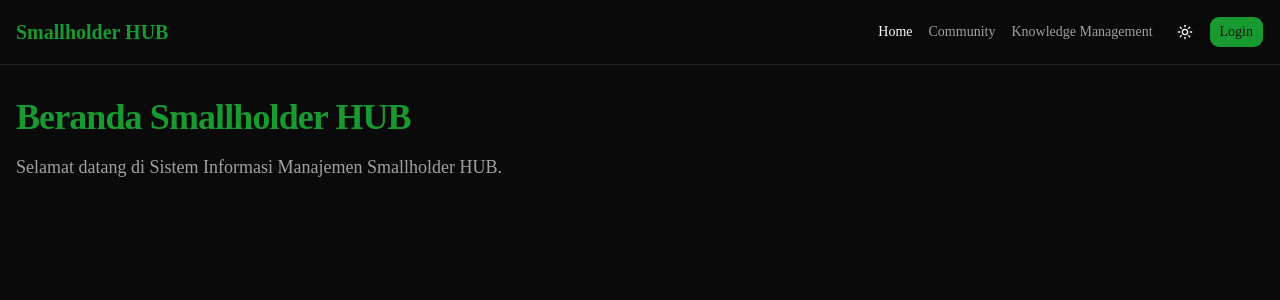
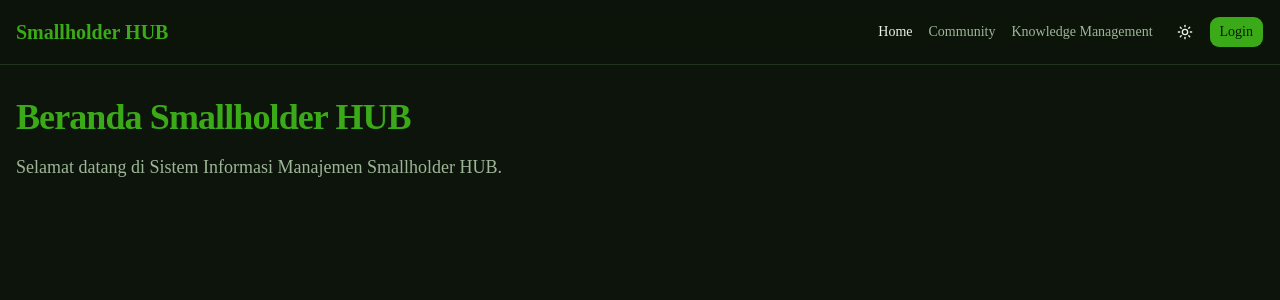
Before and after one commit to WRI-Indonesia/mis-smallholder-hub, a Next.js app: page / in a window 1280 px wide. Shown: the top 300 px of the page. Built offline with nearby package versions, Linux system fonts and the light colour scheme.

Commit message:
style: refine green leaf theme for light and dark modes

```diff
--- a/src/app/globals.css
+++ b/src/app/globals.css
@@ -47,73 +47,75 @@
   --radius-4xl: calc(var(--radius) * 2.6);
 }
 
+/* Light Mode: Leaf Green Nuance */
 :root {
-  --background: oklch(1 0 0);
-  --foreground: oklch(0.145 0 0);
+  --background: oklch(0.99 0.01 140);
+  --foreground: oklch(0.25 0.05 140);
   --card: oklch(1 0 0);
-  --card-foreground: oklch(0.145 0 0);
+  --card-foreground: oklch(0.25 0.05 140);
   --popover: oklch(1 0 0);
-  --popover-foreground: oklch(0.145 0 0);
-  --primary: oklch(0.5 0.15 145);
+  --popover-foreground: oklch(0.25 0.05 140);
+  --primary: oklch(0.55 0.17 140); /* Leaf Green */
   --primary-foreground: oklch(0.985 0 0);
-  --secondary: oklch(0.97 0 0);
-  --secondary-foreground: oklch(0.205 0 0);
-  --muted: oklch(0.97 0 0);
-  --muted-foreground: oklch(0.556 0 0);
-  --accent: oklch(0.97 0 0);
-  --accent-foreground: oklch(0.205 0 0);
+  --secondary: oklch(0.92 0.05 140);
+  --secondary-foreground: oklch(0.35 0.1 140);
+  --muted: oklch(0.94 0.04 140);
+  --muted-foreground: oklch(0.45 0.08 140);
+  --accent: oklch(0.92 0.06 140);
+  --accent-foreground: oklch(0.3 0.1 140);
   --destructive: oklch(0.577 0.245 27.325);
-  --border: oklch(0.922 0 0);
-  --input: oklch(0.922 0 0);
-  --ring: oklch(0.5 0.15 145);
-  --chart-1: oklch(0.809 0.105 251.813);
-  --chart-2: oklch(0.623 0.214 259.815);
-  --chart-3: oklch(0.546 0.245 262.881);
-  --chart-4: oklch(0.488 0.243 264.376);
-  --chart-5: oklch(0.424 0.199 265.638);
+  --border: oklch(0.85 0.05 140);
+  --input: oklch(0.85 0.05 140);
+  --ring: oklch(0.55 0.17 140);
+  --chart-1: oklch(0.55 0.17 140);
+  --chart-2: oklch(0.65 0.15 150);
+  --chart-3: oklch(0.75 0.13 160);
+  --chart-4: oklch(0.85 0.11 170);
+  --chart-5: oklch(0.45 0.19 130);
   --radius: 0.625rem;
-  --sidebar: oklch(0.985 0 0);
-  --sidebar-foreground: oklch(0.145 0 0);
-  --sidebar-primary: oklch(0.5 0.15 145);
+  --sidebar: oklch(0.97 0.02 140);
+  --sidebar-foreground: oklch(0.25 0.05 140);
+  --sidebar-primary: oklch(0.55 0.17 140);
   --sidebar-primary-foreground: oklch(0.985 0 0);
-  --sidebar-accent: oklch(0.97 0 0);
-  --sidebar-accent-foreground: oklch(0.205 0 0);
-  --sidebar-border: oklch(0.922 0 0);
-  --sidebar-ring: oklch(0.5 0.15 145);
+  --sidebar-accent: oklch(0.92 0.06 140);
+  --sidebar-accent-foreground: oklch(0.3 0.1 140);
+  --sidebar-border: oklch(0.85 0.05 140);
+  --sidebar-ring: oklch(0.55 0.17 140);
 }
 
+/* Dark Mode: Leaf Green Nuance */
 .dark {
-  --background: oklch(0.145 0 0);
-  --foreground: oklch(0.985 0 0);
-  --card: oklch(0.205 0 0);
-  --card-foreground: oklch(0.985 0 0);
-  --popover: oklch(0.205 0 0);
-  --popover-foreground: oklch(0.985 0 0);
-  --primary: oklch(0.6 0.18 145);
-  --primary-foreground: oklch(0.205 0 0);
-  --secondary: oklch(0.269 0 0);
-  --secondary-foreground: oklch(0.985 0 0);
-  --muted: oklch(0.269 0 0);
-  --muted-foreground: oklch(0.708 0 0);
-  --accent: oklch(0.269 0 0);
-  --accent-foreground: oklch(0.985 0 0);
+  --background: oklch(0.18 0.02 140);
+  --foreground: oklch(0.95 0.02 140);
+  --card: oklch(0.22 0.03 140);
+  --card-foreground: oklch(0.95 0.02 140);
+  --popover: oklch(0.22 0.03 140);
+  --popover-foreground: oklch(0.95 0.02 140);
+  --primary: oklch(0.65 0.20 140); /* Brighter Leaf Green */
+  --primary-foreground: oklch(0.2 0.05 140);
+  --secondary: oklch(0.28 0.05 140);
+  --secondary-foreground: oklch(0.95 0.02 140);
+  --muted: oklch(0.26 0.04 140);
+  --muted-foreground: oklch(0.75 0.05 140);
+  --accent: oklch(0.3 0.06 140);
+  --accent-foreground: oklch(0.95 0.02 140);
   --destructive: oklch(0.704 0.191 22.216);
-  --border: oklch(1 0 0 / 10%);
-  --input: oklch(1 0 0 / 15%);
-  --ring: oklch(0.6 0.18 145);
-  --chart-1: oklch(0.809 0.105 251.813);
-  --chart-2: oklch(0.623 0.214 259.815);
-  --chart-3: oklch(0.546 0.245 262.881);
-  --chart-4: oklch(0.488 0.243 264.376);
-  --chart-5: oklch(0.424 0.199 265.638);
-  --sidebar: oklch(0.205 0 0);
-  --sidebar-foreground: oklch(0.985 0 0);
-  --sidebar-primary: oklch(0.6 0.18 145);
-  --sidebar-primary-foreground: oklch(0.985 0 0);
-  --sidebar-accent: oklch(0.269 0 0);
-  --sidebar-accent-foreground: oklch(0.985 0 0);
-  --sidebar-border: oklch(1 0 0 / 10%);
-  --sidebar-ring: oklch(0.6 0.18 145);
+  --border: oklch(0.3 0.05 140);
+  --input: oklch(0.3 0.05 140);
+  --ring: oklch(0.65 0.20 140);
+  --chart-1: oklch(0.65 0.20 140);
+  --chart-2: oklch(0.55 0.18 150);
+  --chart-3: oklch(0.45 0.16 160);
+  --chart-4: oklch(0.35 0.14 170);
+  --chart-5: oklch(0.75 0.22 130);
+  --sidebar: oklch(0.20 0.03 140);
+  --sidebar-foreground: oklch(0.95 0.02 140);
+  --sidebar-primary: oklch(0.65 0.20 140);
+  --sidebar-primary-foreground: oklch(0.2 0.05 140);
+  --sidebar-accent: oklch(0.3 0.06 140);
+  --sidebar-accent-foreground: oklch(0.95 0.02 140);
+  --sidebar-border: oklch(0.3 0.05 140);
+  --sidebar-ring: oklch(0.65 0.20 140);
 }
 
 @layer base {
```
